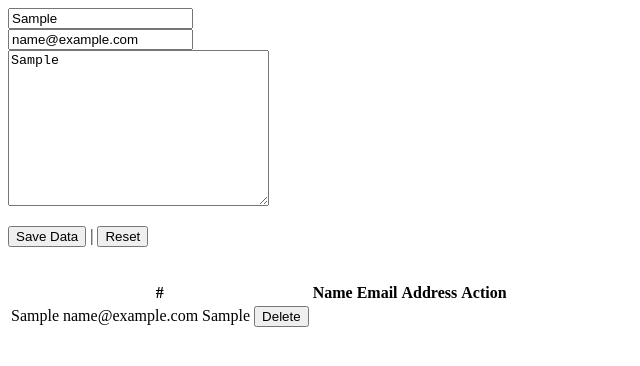
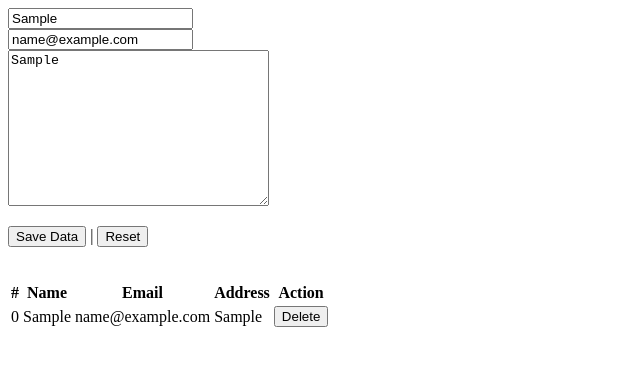
Before and after one commit to shivrajpro/angular-refresher-2023, an Angular app: page / in a window 1280 px wide. Both pictures are taken after typing "Sample", "name@example.com", "Sample" into the empty fields and a click on the button "Save Data". Shown: the top 366 px of the page, without its empty margins (0-640 px from the left). Built offline with nearby package versions, Linux system fonts and the light colour scheme.

Commit message:
add td for each prop

```diff
--- a/src/app/app.component.html
+++ b/src/app/app.component.html
@@ -24,10 +24,11 @@
     </thead>
     <tbody>
         <tr *ngFor="let user of userList; let i=index">
+            <td> {{i}} </td>
+            <td>{{user.username}}</td>
+            <td>{{user.email}}</td>
+            <td>{{user.address}}</td>
             <td>
-                {{user.username}}
-                {{user.email}}
-                {{user.address}}
                 <button (click)="onDeleteUser(i)" >Delete</button>
             </td>
 
```
